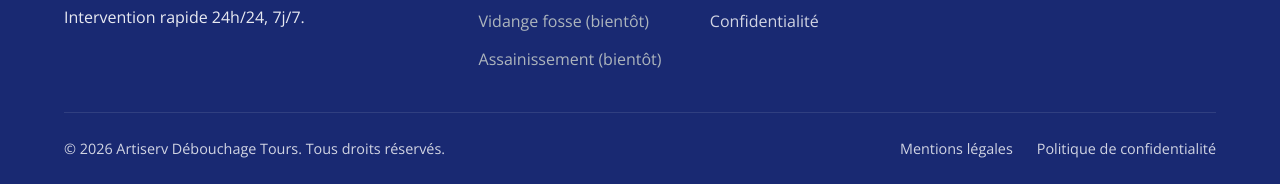
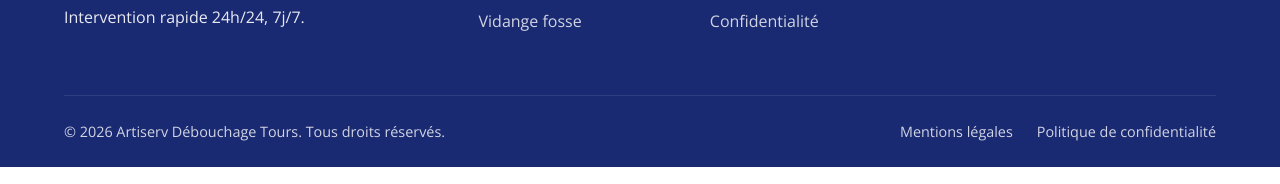
Before and after one commit to G0kkun/debouchage-tours, a plain HTML site: page index.html in a window 1280 px wide. Shown: the part 4475-4659 px from the top of the page. Drawn offline with nearby package versions, Linux system fonts and the light colour scheme.

Commit message:
Mise à jour

```diff
--- a/index.html
+++ b/index.html
@@ -722,8 +722,7 @@
                             <li><a href="curage-canalisations.html">Curage</a></li>
                             <li><a href="inspection-video-canalisations.html">Inspection vidéo</a></li>
                             <li><a href="pompage-canalisations.html">Pompage</a></li>
-                            <li><span style="color: var(--color-gray-500); cursor: default;">Vidange fosse (bientôt)</span></li>
-                            <li><span style="color: var(--color-gray-500); cursor: default;">Assainissement (bientôt)</span></li>
+                            <li><a href="vidange-fosse-septique.html">Vidange fosse</a></li>
                         </ul>
                     </div>
 
```
Also changed, not shown: contact.html (+1 -2 lines), curage-canalisations.html (+1 -2 lines), debouchage-canalisations.html (+1 -2 lines), inspection-video-canalisations.html (+1 -2 lines), mentions-legales.html (+1 -2 lines), politique-confidentialite.html (+1 -2 lines), pompage-canalisations.html (+1 -2 lines), vidange-fosse-septique.html (+0 -1 lines).
